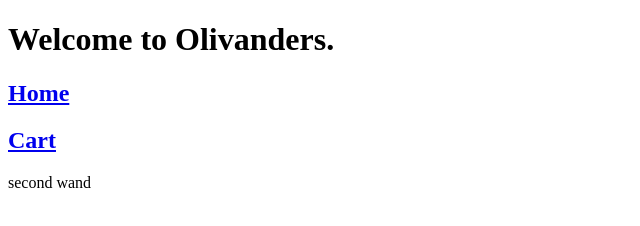
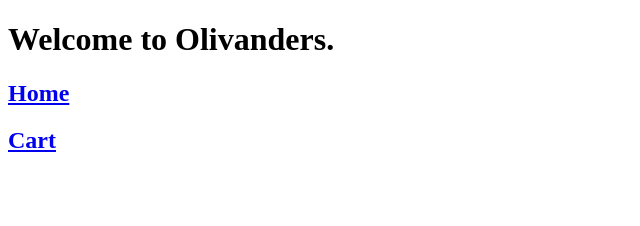
Before and after one commit to y13uc205/shopping_cart, a plain HTML site: page index.html in a window 1280 px wide. Shown: the whole page, without its empty margins (0-640 px from the left). Drawn offline with Linux system fonts and the light colour scheme.

Commit message:
Update index.html

```diff
--- a/index.html
+++ b/index.html
@@ -13,7 +13,7 @@
 
 
 
-        <p id="demo">second wand</p>
+        <p id="demo"></p>
 
 
     </body>
```
